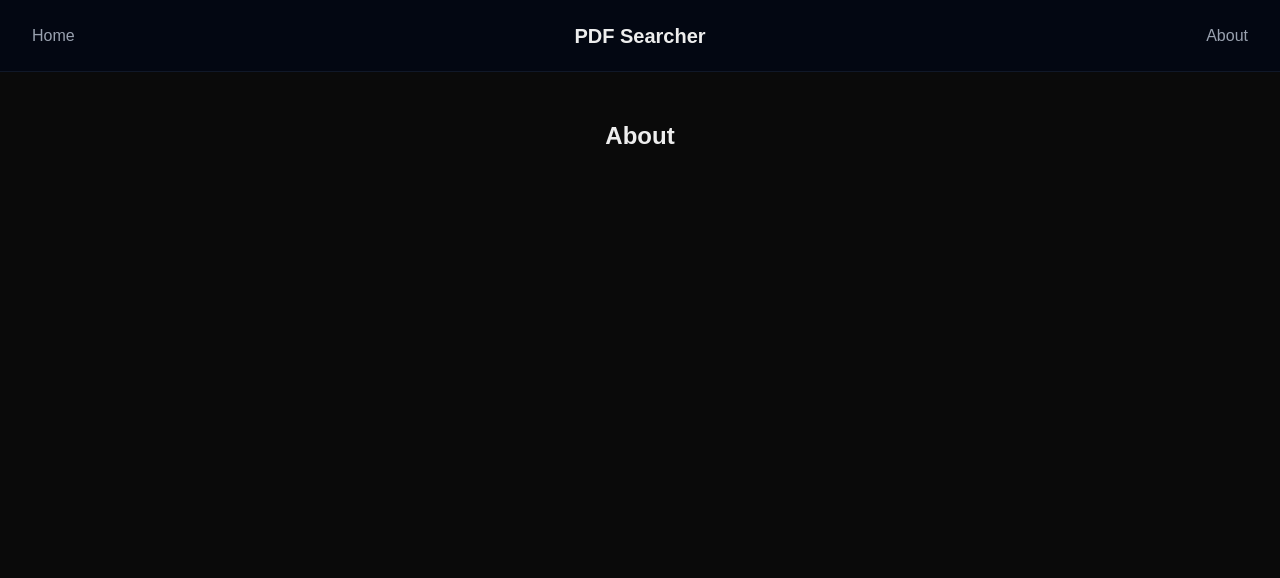
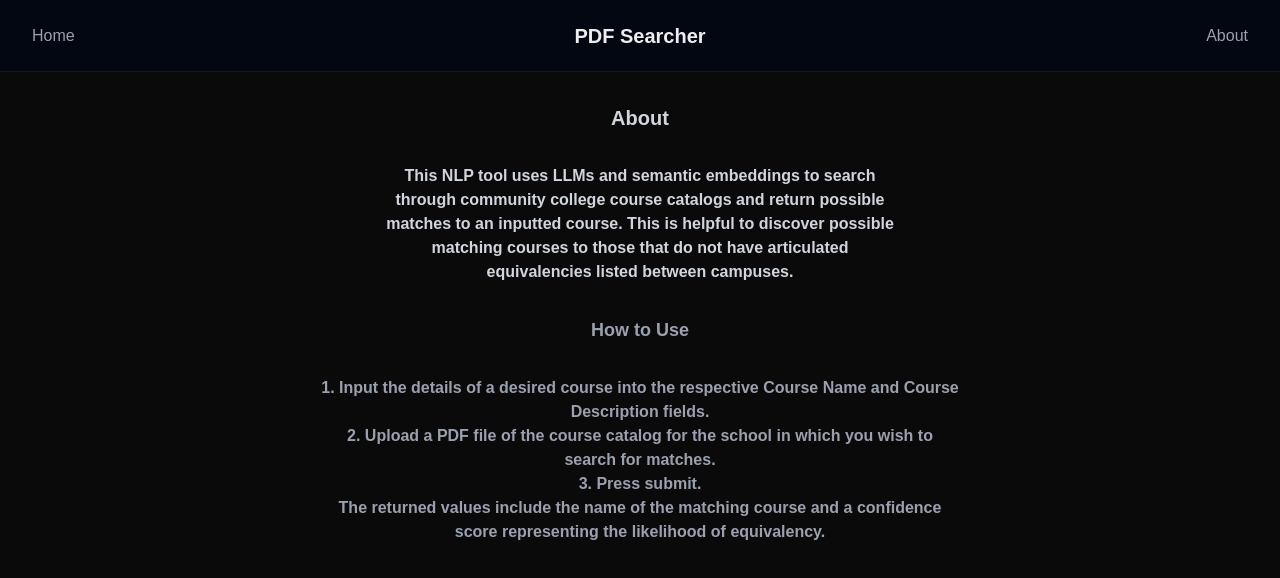
Before and after one commit to graBro1/pdf-course-matcher, a Next.js app: page /about in a window 1280 px wide. Shown: the top 578 px of the page. Built offline with nearby package versions, Linux system fonts and the light colour scheme.

Commit message:
Edit UI and initialize About page

```diff
--- a/app/about/page.tsx
+++ b/app/about/page.tsx
@@ -2,8 +2,19 @@ import React from 'react'
 
 export default function page() {
   return (
-    <div className='w-screen h-screen'>
-        <h1 className="font-bold text-2xl text-center m-12">About</h1>
+    <div>
+        <h1 className="font-bold text-lg md:text-xl text-center m-4 md:m-8 text-gray-300">About</h1>
+        <p className="text-center block mx-auto text-sm md:text-base font-bold text-gray-300 max-w-[80%] md:max-w-[40%]">
+          This NLP tool uses LLMs and semantic embeddings to search through community college course catalogs and return possible matches to an inputted course.
+          This is helpful to discover possible matching courses to those that do not have articulated equivalencies listed between campuses.
+        </p>
+        <span className="font-bold md:text-lg text-center m-4 md:m-8 text-gray-400 block">How to Use</span>
+        <p className="text-center block mx-auto text-sm md:text-base font-bold text-gray-400 max-w-[80%] md:max-w-[50%]">
+          1. Input the details of a desired course into the respective Course Name and Course Description fields.<br></br>
+          2. Upload a PDF file of the course catalog for the school in which you wish to search for matches.<br></br>
+          3. Press submit. <br></br>
+          The returned values include the name of the matching course and a confidence score representing the likelihood of equivalency.
+        </p>
     </div>
   )
 }
--- a/app/page.tsx
+++ b/app/page.tsx
@@ -22,8 +22,8 @@ export default function Home() {
             id="courseName"
             name="name"
             autoComplete="off"
-            className="p-3 rounded-lg bg-gray-900 m-2 h-10 w-200 min-w-3/7 max-w-[85%] border-gray-800 border focus:border-gray-700 focus:outline-none user-invalid:border-red-500/80"
-            placeholder="Enter Course Name"
+            className="p-3 rounded-lg bg-gray-900 m-2 h-10 w-200 min-w-3/7 max-w-[85%] border-gray-800 border focus:border-gray-700 focus:outline-none placeholder:text-gray-600 user-invalid:border-red-500/80"
+            placeholder="Enter at least 5 characters"
             minLength={5}
             required
           />
@@ -33,8 +33,8 @@ export default function Home() {
             <textarea
             id="courseDescription"
             name="description"
-            className="p-3 rounded-lg bg-gray-900 m-2 h-50 w-200 min-w-3/7 max-w-[85%] border border-gray-800 focus:border-gray-700 focus:outline-none resize-none user-invalid:border-red-500/80"
-            placeholder="Enter Course Description"
+            className="p-3 rounded-lg bg-gray-900 m-2 h-50 w-200 min-w-3/7 max-w-[85%] border border-gray-800 focus:border-gray-700 focus:outline-none resize-none placeholder:text-gray-600 user-invalid:border-red-500/80"
+            placeholder="Enter at least 20 characters"
             minLength={20}
             required
             ></textarea>
@@ -55,7 +55,7 @@ export default function Home() {
         <button
         type="submit"
         disabled={isPending}
-        className="px-5 py-1.5 m-2 rounded-lg bg-gray-800 mx-auto block text-center not-disabled:cursor-pointer border-gray-700 hover:enabled:bg-gray-900 border text-lg font-bol disabled:opacity-50"
+        className="px-5 py-1.5 m-2 rounded-lg bg-gray-800 mx-auto block text-center not-disabled:cursor-pointer border-gray-700 hover:enabled:bg-gray-900 border text-lg font-bol disabled:opacity-60"
         >Submit</button>
       </form>
 
```
